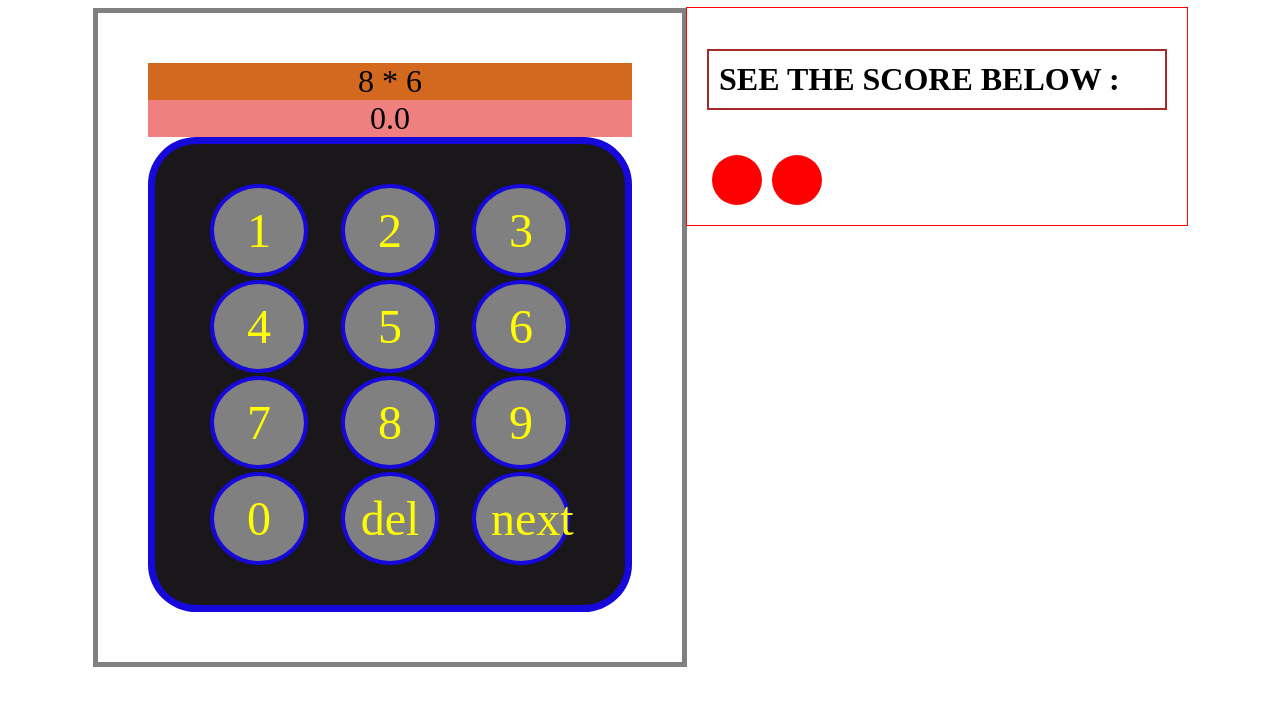
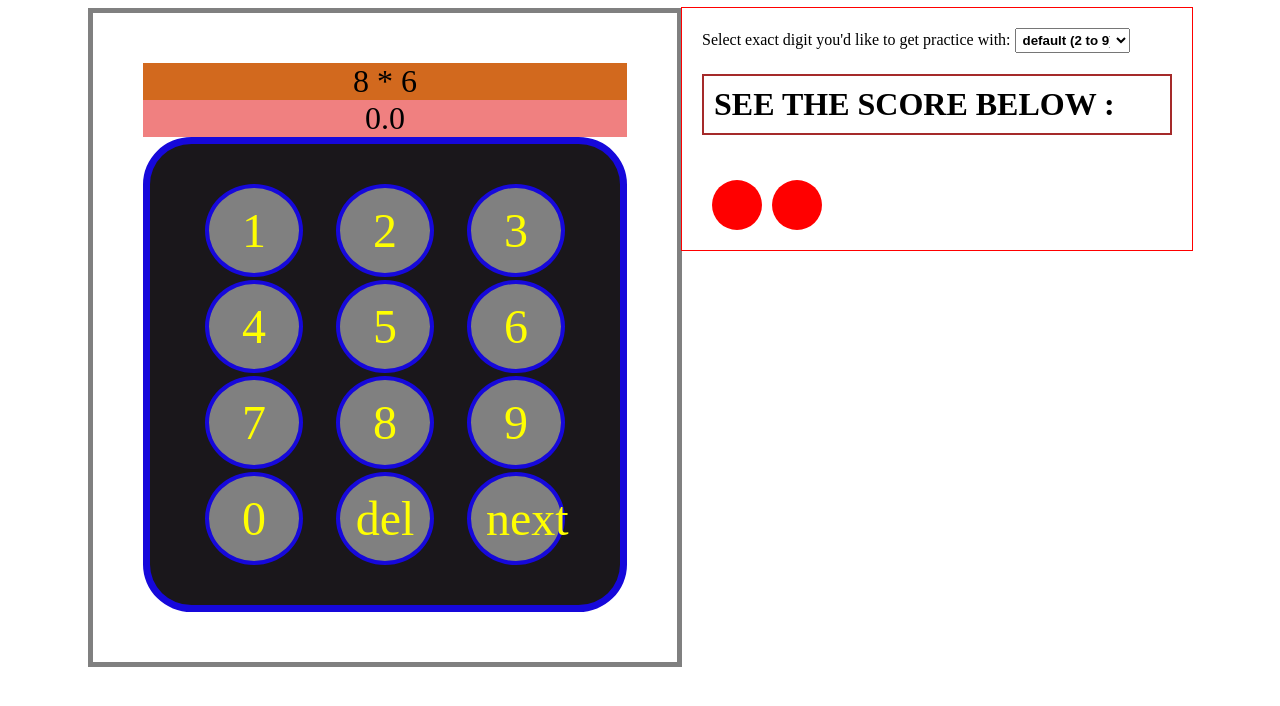
Before and after one commit to Yurii-Komarnytskyi/MultiplicationTableGame, a React (Create React App) app: page / in a window 1280 px wide. Shown: the top 706 px of the page. Built offline with nearby package versions, Linux system fonts and the light colour scheme.

Commit message:
Added GameMode component in order to select the exact digits one might want to practice while playing the game

```diff
--- a/src/components/game_comp/GameContainer.jsx
+++ b/src/components/game_comp/GameContainer.jsx
@@ -9,15 +9,15 @@ const GameContainer = () => {
   const [score, setScore] = useState([
     { name: '', key: Date.now() }
   ]);
+  const [gameMode, setGameMode] = useState(`default`);
   const [playersAnsw, setPlayersAnsw] = useState('');
   const [correctAnsw, setCorrectAnsw] = useState(null);
-  const [randQuest, setRandQuest] = useState(createRandom());
+  const [randQuest, setRandQuest] = useState(createRandom(gameMode));
 
   useEffect(() => console.log(playersAnsw), [playersAnsw]);
 
   useMemo(() => {
     setCorrectAnsw(extractCorrectAnsw(randQuest));
-    // compareGathered(playersAnsw, correctAnsw);
     setScore([...score, { name: compareGathered(playersAnsw, correctAnsw), key: Date.now() }]);
     setPlayersAnsw('')
   }, [randQuest]);
@@ -35,11 +35,16 @@ const GameContainer = () => {
           setPlayersAnsw={setPlayersAnsw}
           correctAnsw={correctAnsw}
           setCorrectAnsw={setCorrectAnsw}
+          gameMode={gameMode}
           setRandQuest={setRandQuest}
         />
       </div>
       <div className={cl.score_wrapper}>
-        <ScorePanel cl={cl} score={score} />
+        <ScorePanel cl={cl}
+          score={score}
+          gameMode={gameMode}
+          setGameMode={setGameMode}
+        />
       </div>
     </div>
 
--- a/src/components/game_comp/GameContainer.module.css
+++ b/src/components/game_comp/GameContainer.module.css
@@ -15,7 +15,7 @@
 .score_style{
     display: flex;
     flex-direction: column;
-    margin-right: auto;
+    /* margin-right: auto; */
     padding: 20px;
     outline:1px solid red;
 }
@@ -35,6 +35,7 @@
     display: flex;
     flex-wrap: wrap;
     width: 460px;
+    padding: 0 5px 0 5px;
 }
 .generatedQuestion {
     background: chocolate;
--- a/src/components/game_comp/buttons/Buttons.jsx
+++ b/src/components/game_comp/buttons/Buttons.jsx
@@ -2,10 +2,10 @@ import React, { useEffect, useState } from 'react';
 import cl from './Buttons.module.css'
 import EnteredValue from './../EnteredValue';
 import {createRandom} from './../../../myFunctions';
-const Buttons = ({ playersAnsw, setPlayersAnsw, setRandQuest }) => {
+const Buttons = ({ playersAnsw, setPlayersAnsw, gameMode, setRandQuest }) => {
     const obtInt = (e) => setPlayersAnsw((playAnsw)=> playAnsw + e.target.innerText);
     const deleteChar = () => setPlayersAnsw((playAnsw)=> playAnsw.substring(0, playAnsw.length-1));
-    const handleButtonNext = () => setRandQuest(createRandom());
+    const handleButtonNext = () => setRandQuest(createRandom(gameMode));
     return (
         <div>
             <EnteredValue playersAnsw={playersAnsw} />
--- /dev/null
+++ b/src/components/game_modes/GameModes.jsx
@@ -0,0 +1,30 @@
+import React, { useEffect } from 'react';
+import cl from './GameModes.module.css';
+
+const GameModes = ({ gameMode, setGameMode }) => {
+    useEffect(() => {
+        console.log('typeof gameMode: ', typeof gameMode);
+        console.log('gameMode: ', gameMode)
+    }, [gameMode])
+    return (
+        <div>
+            <span>Select exact digit you'd like to get practice with: </span>
+            <select
+                className={cl.modes_selector}
+                onChange={e => setGameMode(e.target.value)}
+            >
+                <option value={'default'}>default (2 to 9)</option>
+                <option value={2}>2</option>
+                <option value={3}>3</option>
+                <option value={4}>4</option>
+                <option value={5}>5</option>
+                <option value={6}>6</option>
+                <option value={7}>7</option>
+                <option value={8}>8</option>
+                <option value={9}>9</option>
+            </select>
+        </div>
+    )
+}
+
+export default GameModes
--- /dev/null
+++ b/src/components/game_modes/GameModes.module.css
@@ -0,0 +1,8 @@
+.modes_selector{
+    width: 115px;
+    font-weight: bold;
+    padding: 3px;
+}
+.modes_selector > option{
+    font-weight: bold;
+}
--- a/src/components/scorepanel/ScorePanel.jsx
+++ b/src/components/scorepanel/ScorePanel.jsx
@@ -1,14 +1,23 @@
 import React, { Children, useEffect, useState } from 'react'
+import GameModes from '../game_modes/GameModes';
 import LightBall from './LightBall';
 
-const ScorePanel = ({score, cl}) => {
+const ScorePanel = ({score, cl, gameMode, setGameMode}) => {
   return (
+
     <div className={cl.score_style}>
+      <GameModes
+        setGameMode={setGameMode}
+        gameMode={gameMode}
+      />
       <h1>SEE THE SCORE BELOW :</h1> <br />
+
       <div className={cl.score_lightballs}>
+
         {score.map(item =>
           <LightBall props={item}></LightBall>
         )}
+
       </div>
     </div>
   )
--- a/src/myFunctions.js
+++ b/src/myFunctions.js
@@ -1,14 +1,8 @@
 const randomInt = (s, e) => Math.floor(s + Math.random() * (e + 1 - s));
-const createRandom = () => `${randomInt(2, 9)} * ${randomInt(2, 9)}`;
+const createRandom = (arg) => {
+    if(arg === `default`) return `${randomInt(2, 9)} * ${randomInt(2, 9)}`;
+    return `${randomInt(+arg, +arg)} * ${randomInt(2, 9)}`;
+}
 const extractCorrectAnsw = (str) => +str[0] * +str.slice(4, 5);
-// const compareGathered = (enteredVal, corectAnsw,) => {
-//     console.log('compareGathered fired: ', 'enteredVal:',enteredVal, 'corectAnsw:',corectAnsw);
-//     if (+enteredVal === corectAnsw) {
-//         console.log('Score in true');
-//     }
-//     else {
-//         console.log('Score in false');
-//     }
-// }
 const compareGathered = (enteredVal, corectAnsw,) => (+enteredVal === corectAnsw)? 't' : 'f';
 export {randomInt, createRandom, compareGathered, extractCorrectAnsw};
```
